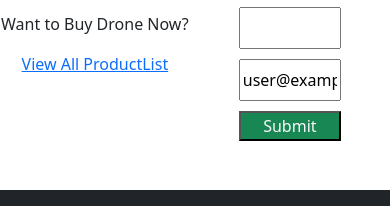
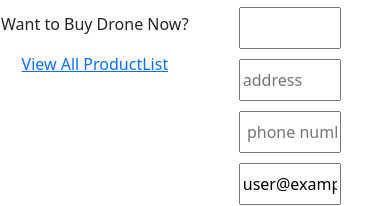
Before and after one commit to rahmancoder/assignment12-client-admin-dashboard, a React (Create React App) app: page /productorder/1 in a window 390 px wide. Shown: the part 441-647 px from the top of the page. Built offline with nearby package versions, Linux system fonts and the light colour scheme; no server answers; sample sign-in values are in the browser's storage.

Commit message:
added address and phone field on orders

```diff
--- a/src/Components/SingleProductListInfo/SingleProductListInfo.js
+++ b/src/Components/SingleProductListInfo/SingleProductListInfo.js
@@ -84,6 +84,8 @@ const SingleProductListInfo = () => {
                     <input style={{ height: '10vh' }} {...register("OrderName", { required: true })} defaultValue={productdetails[productId]?.product_Name} />
                     <textarea style={{ height: '10vh' }} {...register("description")} placeholder="Product Description" />
                     <input style={{ height: '5vh' }}  {...register("price")} defaultValue={productdetails[productId]?.product_cost} />
+                    <input style={{ height: '5vh' }}  {...register("address")} placeholder="address" />
+                    <input style={{ height: '5vh' }}  {...register("phone")} placeholder=" phone number " />
                     <input style={{ height: '5vh' }} {...register("email")} placeholder="User Email" defaultValue={user?.email} />
                     <input className="bg-success text-light" type="submit" />
                 </form>
```
